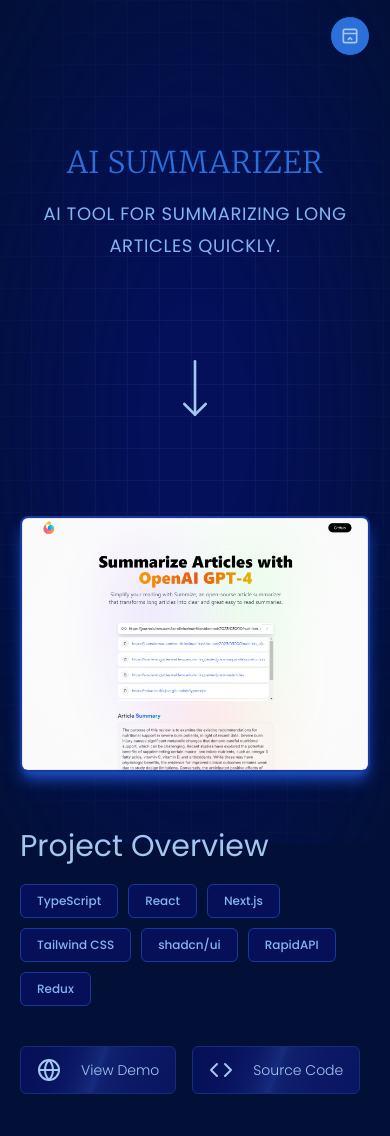
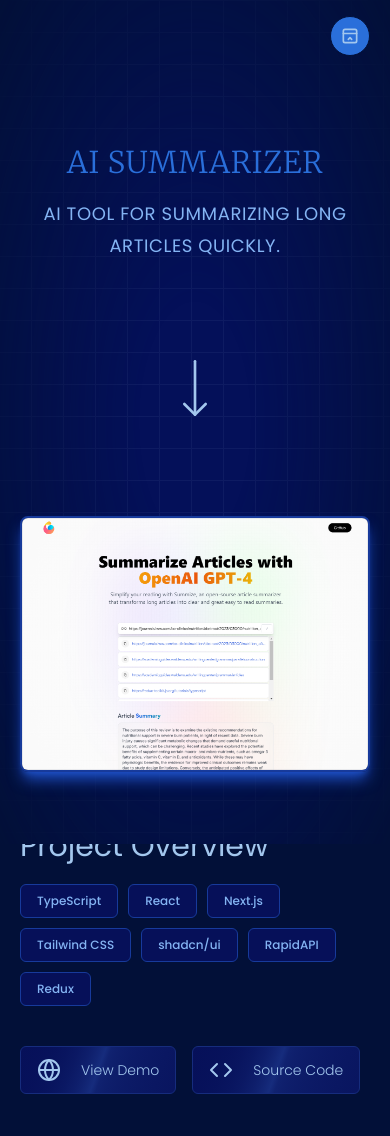
Before and after one commit to Ferhatmedtahar/portfolio, a Next.js app: page /work/aiSummarizer in a window 390 px wide. Shown: the top 1136 px of the page. Built offline with nearby package versions, Linux system fonts and the light colour scheme.

Commit message:
finished the project overview page

```diff
--- a/src/app/work/[projectName]/page.tsx
+++ b/src/app/work/[projectName]/page.tsx
@@ -1,10 +1,6 @@
 import NavBar from "@/components/NavBar";
-import { ProjectTechnologiesMini } from "@/components/ProjectTechnologiesMini";
-import ShinyButton from "@/components/ShinyButton";
+import ProjectOverviewContent from "@/components/ProjectOverviewContent";
 import { projects } from "@/helpers/projectsData";
-import { Code, Globe, MoveDown } from "lucide-react";
-import Image from "next/image";
-import Link from "next/link";
 import { notFound } from "next/navigation";
 
 export async function generateMetadata({
@@ -32,17 +28,6 @@
 
   if (!project) return notFound();
 
-  const {
-    Header,
-    projectName,
-    image,
-    description,
-    tags,
-    summary,
-    sourceCode,
-    demoLink,
-  } = project;
-
   return (
     <main className=" font-poppins flex flex-col px-5 sm:px-10 relative  bg-primary-950 ">
       <NavBar />
@@ -51,67 +36,7 @@
           <div className="h-screen w-full bg-[#041059]  bg-grid-primary-200/[0.06]  absolute top-0 left-0 flex items-center justify-center">
             <div className="absolute pointer-events-none inset-0 flex items-center justify-center  bg-primary-950 [mask-image:radial-gradient(ellipse_at_center,transparent_20%,black)]" />
           </div>
-
-          <div className="relative z-10">
-            <h1 className=" text-2xl md:text-3xl lg:text-4xl text-center max-w-3xl font-normal  tracking-wide  uppercase mx-auto">
-              <p className="font-thin text-3xl sm:text-5xl md:text-7xl text-primary-500 font-Merriweather pb-4 ">
-                {Header}
-              </p>
-
-              <span className="font-normal text-lg sm:text-xl md:text-2xl text-primary-300 ">
-                {summary}
-              </span>
-            </h1>
-
-            <div className="flex items-center justify-center   my-24">
-              <Link href="#image" aria-label="scroll down">
-                <MoveDown
-                  className="size-16 text-primary-200"
-                  strokeWidth={1}
-                />
-              </Link>
-            </div>
-
-            <div
-              className="rounded-lg overflow-hidden  shadow-lg shadow-primary-600 border-primary-700 border-2 w-fit h-fit mx-auto mb-14 "
-              id="image"
-            >
-              <Image
-                src={image}
-                width={1000}
-                height={800}
-                alt={`${projectName} project image `}
-              />
-            </div>
-
-            <div className="mt-8 mb-32 flex flex-col md:flex-row gap-10 md:gap-5 justify-between">
-              <div className="flex-1">
-                <h2 className="text-3xl min-[430px]:text-4xl md:text-5xl  text-primary-200 mb-5">
-                  Project Overview
-                </h2>
-
-                <ProjectTechnologiesMini techStack={tags} />
-
-                <div className="flex items-center gap-4 mt-10">
-                  <ShinyButton icon={<Globe />}>
-                    <Link href={demoLink} target="_blank">
-                      View Demo
-                    </Link>
-                  </ShinyButton>
-
-                  <ShinyButton icon={<Code />}>
-                    <Link href={sourceCode} target="_blank">
-                      Source Code
-                    </Link>
-                  </ShinyButton>
-                </div>
-              </div>
-
-              <p className=" font-normaltext-sm md:text-lg text-primary-300/95  text-center md:text-start flex-1">
-                {description}
-              </p>
-            </div>
-          </div>
+          <ProjectOverviewContent project={project} />
         </div>
       </div>
     </main>
--- a/src/components/Project.tsx
+++ b/src/components/Project.tsx
@@ -1,9 +1,9 @@
 "use client";
 
 import { motion, useInView } from "framer-motion";
+import { useRef } from "react";
 import Image from "next/image";
 import Link from "next/link";
-import { useRef } from "react";
 
 type ProjectProps = {
   projectName: string;
--- /dev/null
+++ b/src/components/ProjectOverviewContent.tsx
@@ -0,0 +1,133 @@
+"use client";
+
+import { ProjectTechnologiesMini } from "@/components/ProjectTechnologiesMini";
+import ShinyButton from "@/components/ShinyButton";
+import { motion, useInView } from "framer-motion";
+import { Code, Globe, MoveDown } from "lucide-react";
+import Image from "next/image";
+import Link from "next/link";
+import { useRef } from "react";
+type ProjectProps = {
+  Header: string;
+  description: string;
+  projectName: string;
+  image: string;
+  summary: string;
+  tags: string[];
+  sourceCode: string;
+  demoLink: string;
+};
+export default function ProjectOverviewContent({
+  project,
+}: {
+  project: ProjectProps;
+}) {
+  const {
+    Header,
+    projectName,
+    image,
+    description,
+    tags,
+    summary,
+    sourceCode,
+    demoLink,
+  } = project;
+
+  const cardVariants = {
+    hidden: { opacity: 0, y: 20 },
+    hiddenOverview: { opacity: 0, x: -20 },
+    visibleOverview: () => ({
+      opacity: 1,
+      x: 0,
+      transition: {
+        delay: 0.15,
+        duration: 0.6,
+        ease: "easeInOut",
+      },
+    }),
+    visible: () => ({
+      opacity: 1,
+      y: 0,
+      transition: {
+        delay: 0.1,
+        duration: 0.5,
+        ease: "easeInOut",
+      },
+    }),
+  };
+
+  const ref = useRef(null);
+  const pageInView = useInView(ref, { once: true });
+  const ref2 = useRef(null);
+  const pageOverviewInView = useInView(ref2, { once: true });
+  return (
+    <>
+      <motion.div
+        ref={ref}
+        initial="hidden"
+        animate={pageInView ? "visible" : "hidden"}
+        variants={cardVariants}
+        className="relative z-10"
+      >
+        <h1 className=" text-2xl md:text-3xl lg:text-4xl text-center max-w-3xl font-normal  tracking-wide  uppercase mx-auto">
+          <p className="font-thin text-3xl sm:text-5xl md:text-7xl text-primary-500 font-Merriweather pb-4 ">
+            {Header}
+          </p>
+
+          <span className="font-normal text-lg sm:text-xl md:text-2xl text-primary-300 ">
+            {summary}
+          </span>
+        </h1>
+        <div className="flex items-center justify-center   my-24">
+          <Link href="#image" aria-label="scroll down">
+            <MoveDown className="size-16 text-primary-200" strokeWidth={1} />
+          </Link>
+        </div>
+        <div
+          className="rounded-lg overflow-hidden  shadow-lg shadow-primary-600 border-primary-700 border-2 w-fit h-fit mx-auto mb-14 "
+          id="image"
+        >
+          <Image
+            src={image}
+            width={1000}
+            height={800}
+            alt={`${projectName} project image `}
+          />
+        </div>
+      </motion.div>
+      <motion.div
+        ref={ref2}
+        initial="hiddenOverview"
+        animate={pageOverviewInView ? "visibleOverview" : "hiddenOverview"}
+        variants={cardVariants}
+        className="mt-8 mb-32 flex flex-col md:flex-row gap-10 md:gap-5 justify-between"
+      >
+        <div className="flex-1">
+          <h2 className="text-3xl min-[430px]:text-4xl md:text-5xl  text-primary-200 mb-5">
+            Project Overview
+          </h2>
+
+          <ProjectTechnologiesMini techStack={tags} />
+
+          <div className="flex items-center gap-4 mt-10">
+            <ShinyButton icon={<Globe />}>
+              <Link href={demoLink} target="_blank">
+                View Demo
+              </Link>
+            </ShinyButton>
+
+            <ShinyButton icon={<Code />}>
+              <Link href={sourceCode} target="_blank">
+                Source Code
+              </Link>
+            </ShinyButton>
+          </div>
+        </div>
+
+        <p className=" font-normaltext-sm md:text-lg text-primary-300/95  text-center md:text-start flex-1">
+          {description}
+        </p>
+      </motion.div>
+    </>
+  );
+}
```
